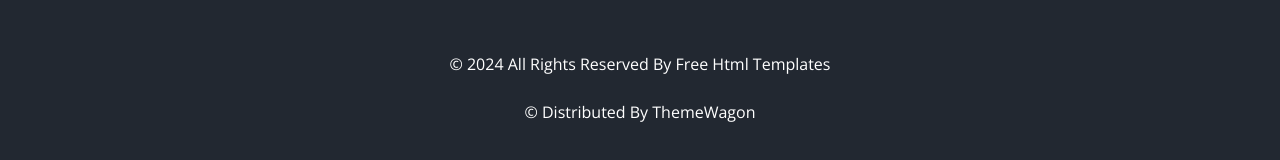
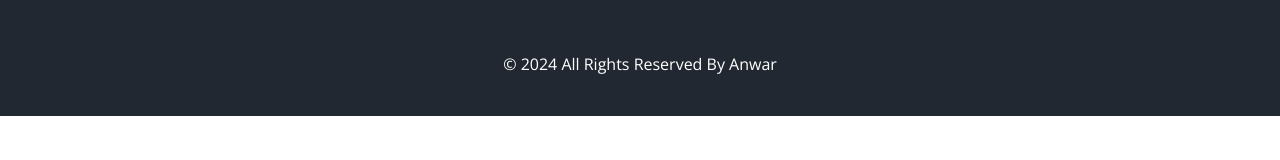
Before and after one commit to Anwartamasna/Restau, a plain HTML site: page index.html in a window 1280 px wide. Shown: the part 5213-5373 px from the top of the page. After the commit the page ends 5329 px from the top, so only its background shows below. Drawn offline with nearby package versions, Linux system fonts and the light colour scheme; some packages are replaced by stand-ins of ours.

Commit message:
Update index.html

```diff
--- a/index.html
+++ b/index.html
@@ -1309,10 +1309,7 @@
       </div>
       <div class="footer-info">
         <p>
-          &copy; <span id="displayYear"></span> All Rights Reserved By
-          <a href="https://html.design/">Free Html Templates</a><br><br>
-          &copy; <span id="displayYear"></span> Distributed By
-          <a href="https://themewagon.com/" target="_blank">ThemeWagon</a>
+          &copy; <span id="displayYear"></span> All Rights Reserved By Anwar
         </p>
       </div>
     </div>
```
